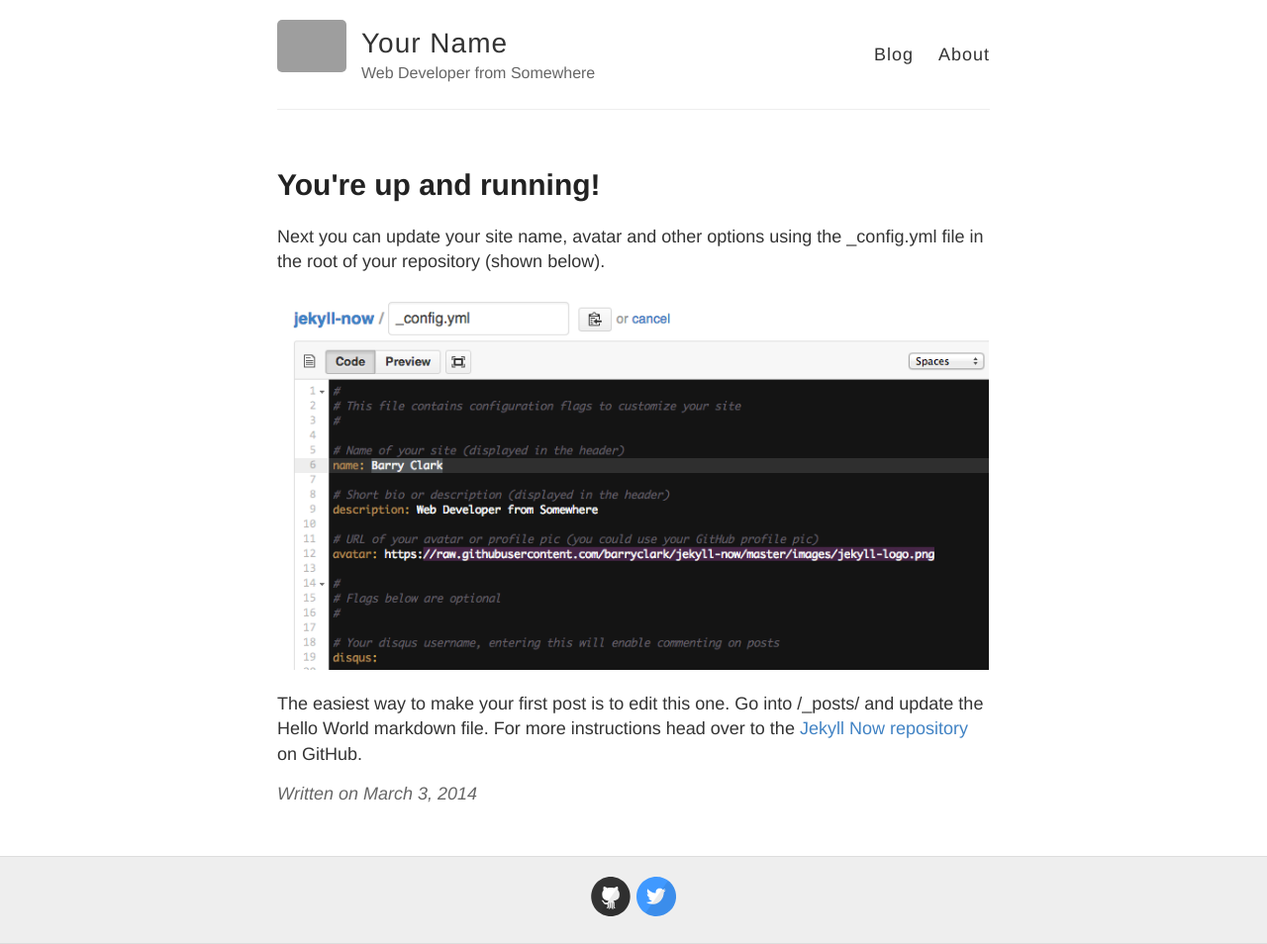
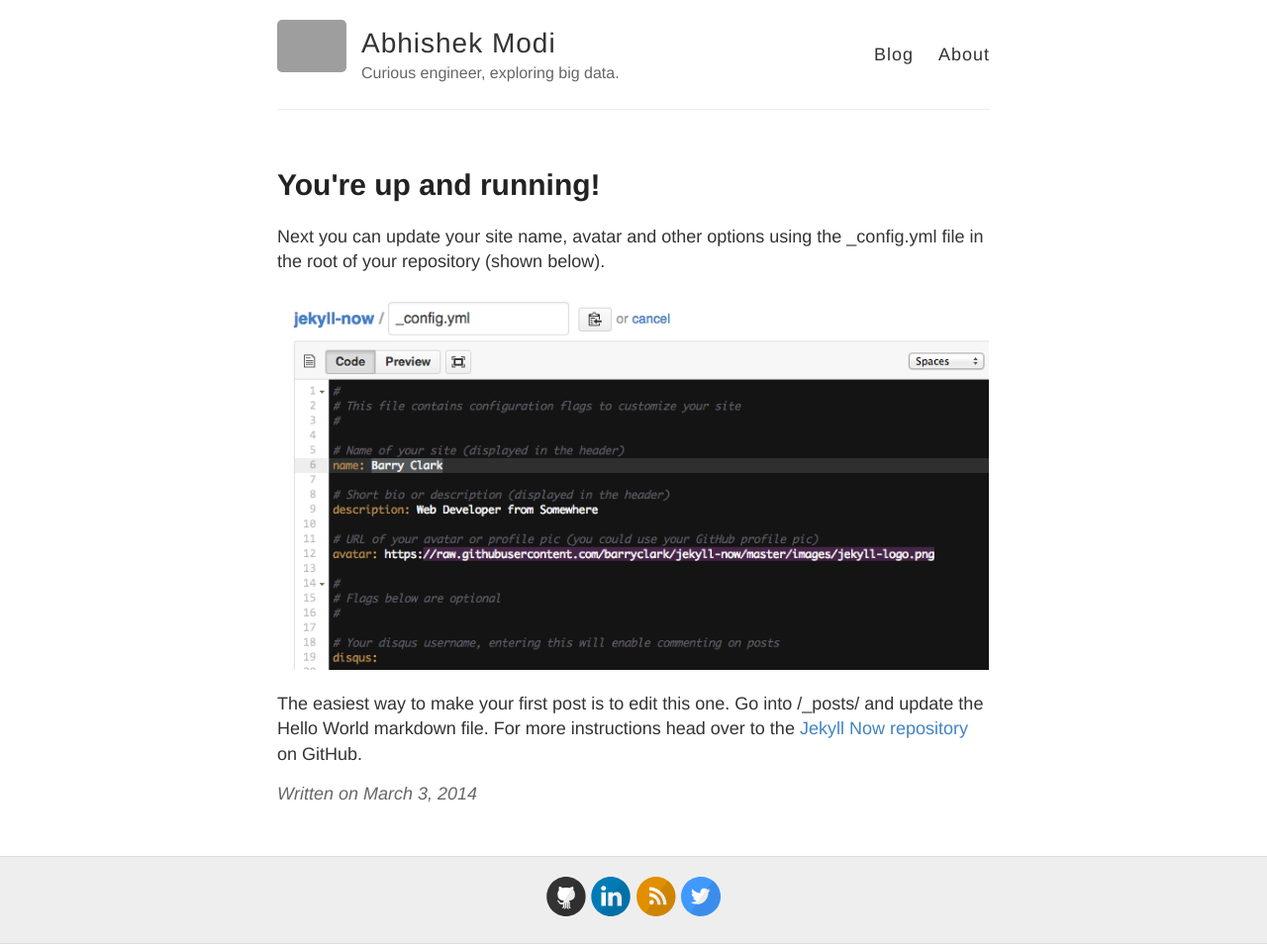
Before and after one commit to abmodi/abmodi.github.io, a Jekyll site: the page built from _posts/2014-3-3-Hello-World.md, in a window 1280 px wide. Shown: the whole page at 99% size. Built offline with Jekyll 4.4.1, drawn with Linux system fonts in a browser that asks for light colours; some of the changed lines change nothing that is shown; grey boxes are pictures that could not be loaded.

Commit message:
Basic changes

```diff
--- a/_config.yml
+++ b/_config.yml
@@ -3,10 +3,10 @@
 #
 
 # Name of your site (displayed in the header)
-name: Your Name
+name: Abhishek Modi
 
 # Short bio or description (displayed in the header)
-description: Web Developer from Somewhere
+description: Curious engineer, exploring big data.
 
 # URL of your avatar or profile pic (you could use your GitHub profile pic)
 avatar: https://raw.githubusercontent.com/barryclark/jekyll-now/master/images/jekyll-logo.png
@@ -21,12 +21,12 @@ footer-links:
   email:
   facebook:
   flickr:
-  github: barryclark/jekyll-now
+  github: abmodi
   instagram:
-  linkedin:
+  linkedin: abmodi90
   pinterest:
-  rss: # just type anything here for a working RSS icon
-  twitter: jekyllrb
+  rss: rss
+  twitter: abmodi90
   stackoverflow: # your stackoverflow profile, e.g. "users/50476/bart-kiers"
   youtube: # channel/<your_long_string> or user/<user-name>
   googleplus: # anything in your profile username that comes after plus.google.com/
@@ -41,7 +41,7 @@ google_analytics:
 
 # Your website URL (e.g. http://barryclark.github.io or http://www.barryclark.co)
 # Used for Sitemap.xml and your RSS feed
-url:
+url: http://abmodi.github.io
 
 # If you're hosting your site at a Project repository on GitHub pages
 # (http://yourusername.github.io/repository-name)
```
